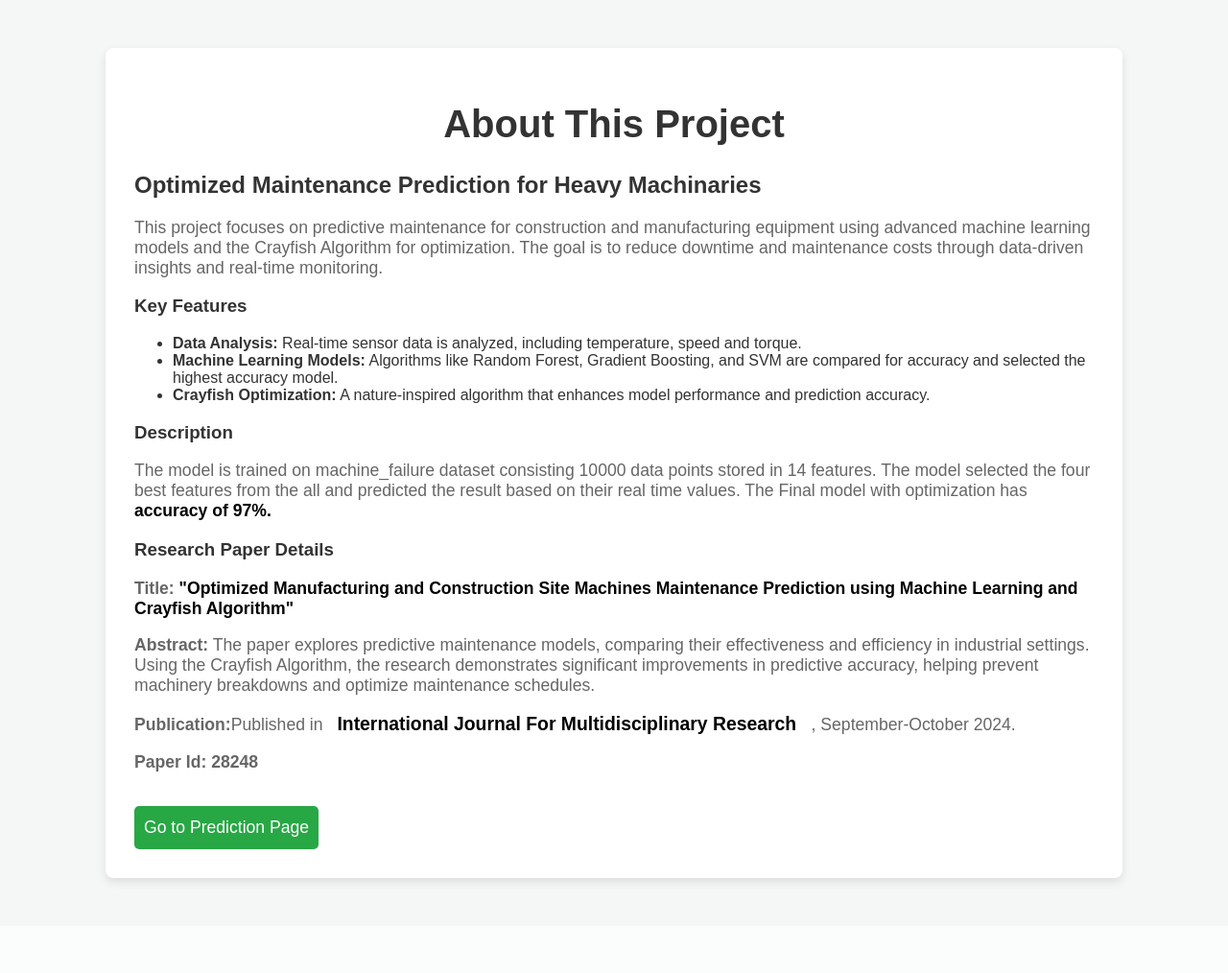
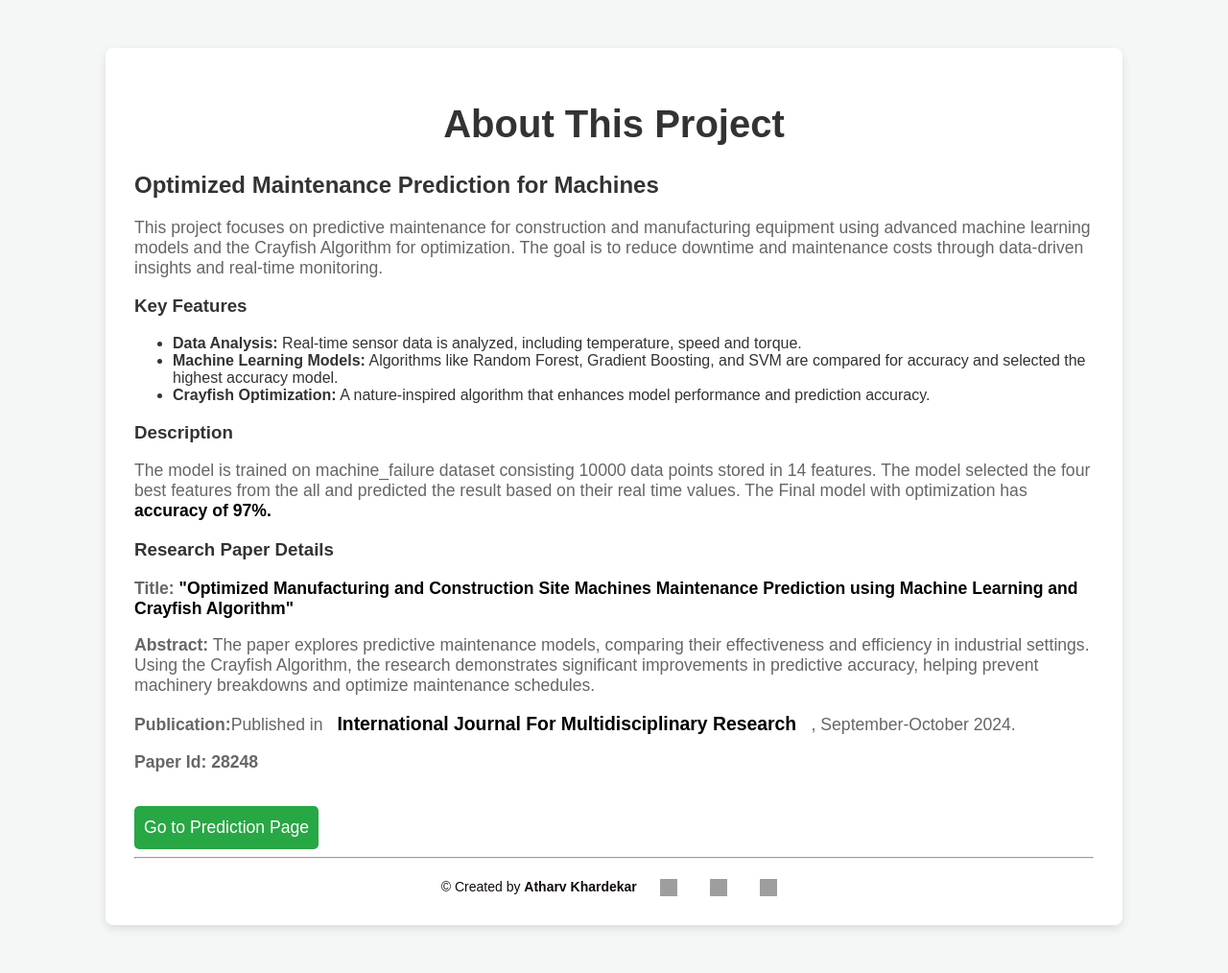
Before and after one commit to atharvkhardekar/Machine-Maintenance-Prediction, a Flask app: page /info in a window 1280 px wide. Shown: the whole page at 96% size. Before the commit the page ends 922 px from the top, so only its background shows below. Run offline with Flask 2, Linux system fonts and the light colour scheme; parts of the project's set-up code (start-up, migrations or seed data) failed here and were passed over; grey boxes are pictures that could not be loaded.

Commit message:
Project Completed

```diff
--- a/templates/info.html
+++ b/templates/info.html
@@ -11,7 +11,7 @@
 <body>
     <div class="container info-container">
         <h1>About This Project</h1>
-        <h2>Optimized Maintenance Prediction for Heavy Machinaries</h2>
+        <h2>Optimized Maintenance Prediction for Machines</h2>
         <p>
             This project focuses on predictive maintenance for construction and manufacturing equipment using advanced machine learning models and the Crayfish Algorithm for optimization. The goal is to reduce downtime and maintenance costs through data-driven insights and real-time monitoring.
         </p>
@@ -44,6 +44,25 @@
           </p>
         <p><strong>Paper Id: 28248</strong></p>
         <a href="/" class="btn">Go to Prediction Page</a>
+
+        <hr>
+
+        <footer style="text-align: center; margin-top: 20px; font-size: 14px; color: rgb(18, 10, 10);">
+            © Created by <strong>Atharv Khardekar</strong>
+            <a href="mailto:khardekaratharv@gmail.com" style="margin-left: 10px; text-decoration: none; color: gray; background-color: white;" target="_blank"
+            rel="noopener noreferrer">
+                <img src="https://img.icons8.com/ios-glyphs/30/000000/gmail.png" alt="Gmail Icon" style="vertical-align: middle; width: 18px; height: 18px;">
+            </a>
+            <a href="https://www.linkedin.com/in/atharv-khardekar-b39810259" style="margin-left: 10px; text-decoration: none; color: gray; background-color: white;" target="_blank"
+            rel="noopener noreferrer">
+                <img src="https://img.icons8.com/ios-filled/30/0077b5/linkedin.png" alt="LinkedIn Icon" style="vertical-align: middle; width: 18px; height: 18px;">
+            </a>
+            <a href="https://github.com/atharvkhardekar" style="margin-left: 10px; text-decoration: none; color: gray; background-color: white;" target="_blank"
+            rel="noopener noreferrer">
+                <img src="https://img.icons8.com/ios-glyphs/30/000000/github.png" alt="GitHub Icon" style="vertical-align: middle; width: 18px; height: 18px;">
+            </a>
+        </footer>
+
     </div>
 </body>
 </html>
```
Also changed, not shown: README.md.
